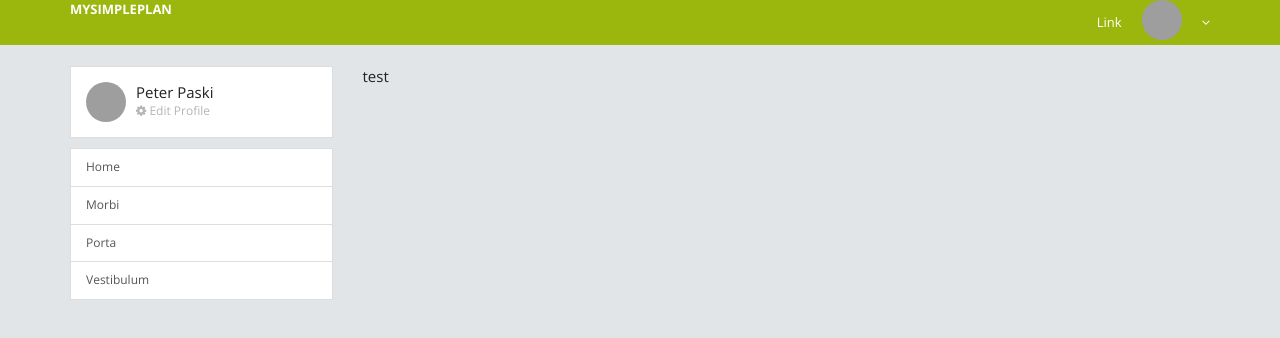
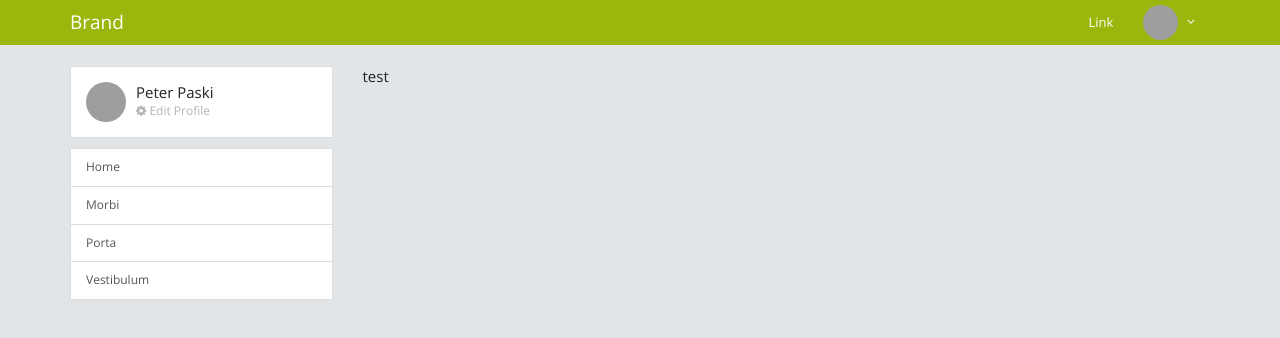
Before and after one commit to inap01/MySimplePlan, a PHP site: page /app/index.html in a window 1280 px wide. Shown: the top 338 px of the page. Run offline with PHP 8.4, Linux system fonts and the light colour scheme; data that the repository does not hold is empty; some libraries are stand-ins or nearby versions; grey boxes are pictures that could not be loaded.

Commit message:
Topnav Fix

```diff
--- a/app/shared/profile/index.html
+++ b/app/shared/profile/index.html
@@ -1,5 +1,5 @@
 <div class="wrapper">
-    <img width="40" height="40" title="Peter Panski" src="https://d2d69lvc7tiwu6.cloudfront.net/assets/user/default_avatar_male.jpg" class="avatar" alt="Peter Panski">
+    <a href=""><img width="40" height="40" title="Peter Panski" src="https://d2d69lvc7tiwu6.cloudfront.net/assets/user/default_avatar_male.jpg" class="avatar" alt="Peter Panski"></a>
     <span class="user">{{ firstName }} {{ lastName }}</span>
-    <a href="#" class="edit"><i class="fa fa-gear"></i> Edit Profile</a>
+    <a href="" class="edit"><i class="fa fa-gear"></i> Edit Profile</a>
 </div>
--- a/app/shared/topnav/index.html
+++ b/app/shared/topnav/index.html
@@ -1,10 +1,21 @@
 <div class="container">
-    <a class="brand" href="#"><span>MYSIMPLEPLAN</span></a>
+    <div class="navbar-header">
+        <button type="button" class="navbar-toggle collapsed" data-toggle="collapse" data-target="#bs-example-navbar-collapse-1" aria-expanded="false">
+            <span class="sr-only">Toggle navigation</span>
+            <span class="icon-bar"></span>
+            <span class="icon-bar"></span>
+            <span class="icon-bar"></span>
+        </button>
+        <a class="navbar-brand" href="#">Brand</a>
+    </div>
+    <div class="collapse navbar-collapse" id="bs-example-navbar-collapse-1">
         <ul class="nav navbar-nav navbar-right">
             <li><a href="#">Link</a></li>
-        <li><img width="40" height="40" title="Peter Panski" src="https://d2d69lvc7tiwu6.cloudfront.net/assets/user/default_avatar_male.jpg" class="avatar" alt="Peter Panski"></li>
             <li class="dropdown">
-            <a href="#" class="dropdown-toggle" data-toggle="dropdown" role="button" aria-haspopup="true" aria-expanded="false"><span><i class="fa fa-angle-down"></i></span></a>
+                <a href="#" class="dropdown-toggle user" data-toggle="dropdown" role="button" aria-haspopup="true" aria-expanded="false">
+                    <img width="40" height="40" title="Peter Panski" src="https://d2d69lvc7tiwu6.cloudfront.net/assets/user/default_avatar_male.jpg" class="avatar" alt="Peter Panski">
+                    <span><i class="fa fa-angle-down"></i></span>
+                </a>
                 <ul class="dropdown-menu">
                     <li><a href="#">Action</a></li>
                     <li><a href="#">Another action</a></li>
@@ -15,3 +26,4 @@
             </li>
         </ul>
     </div>
+</div>
--- a/assets/styles/_colors.scss
+++ b/assets/styles/_colors.scss
@@ -15,3 +15,4 @@ $danger:  #F04124;
 $bg: #e1e5e8;
 $nav-active: #eee;
 $green: #9bb70d;
+$green-hover: #a3c10e;
--- a/assets/styles/_topnav.scss
+++ b/assets/styles/_topnav.scss
@@ -1,21 +1,31 @@
 &.navbar {
-    background-color: #9bb70d;
+    background-color: $green;
 
     li{
-      a:hover{
-        background-color: #a3c10e;
-      }
+        a {
+            &:hover,
+            &:focus {
+                background-color: $green-hover;
+            }
+
+            &.dropdown-toggle.user {
+                padding: 5px 15px;
+
+
+                img {
+                    height: 35px;
+                    width: 35px;
+                    margin-right: 5px;
+                    @include border-radius(50%, 50%, 50%, 50%);
+                }
+            }
+        }
     }
-
-  img {
-    margin:0 5px 0 5px;
-    @include border-radius(50%, 50%, 50%, 50%);
-  }
 }
 
 .brand
 {
-  color:#ffffff;
-  font-weight: 800;
-  text-decoration: none;
+    color: $white;
+    font-weight: 800;
+    text-decoration: none;
 }
--- a/assets/styles/mysimpleplan.css
+++ b/assets/styles/mysimpleplan.css
@@ -3,15 +3,19 @@ body {
 
 #topnav.navbar {
   background-color: #9bb70d; }
-  #topnav.navbar li a:hover {
+  #topnav.navbar li a:hover, #topnav.navbar li a:focus {
     background-color: #a3c10e; }
-  #topnav.navbar img {
-    margin: 0 5px 0 5px;
-    -webkit-border-radius: 50% 50% 50% 50%;
-    -moz-border-radius: 50% 50% 50% 50%;
-    border-radius: 50% 50% 50% 50%; }
+  #topnav.navbar li a.dropdown-toggle.user {
+    padding: 5px 15px; }
+    #topnav.navbar li a.dropdown-toggle.user img {
+      height: 35px;
+      width: 35px;
+      margin-right: 5px;
+      -webkit-border-radius: 50% 50% 50% 50%;
+      -moz-border-radius: 50% 50% 50% 50%;
+      border-radius: 50% 50% 50% 50%; }
 #topnav .brand {
-  color: #ffffff;
+  color: #fff;
   font-weight: 800;
   text-decoration: none; }
 
```
Lines whose indentation alone changed are shown as unchanged.
